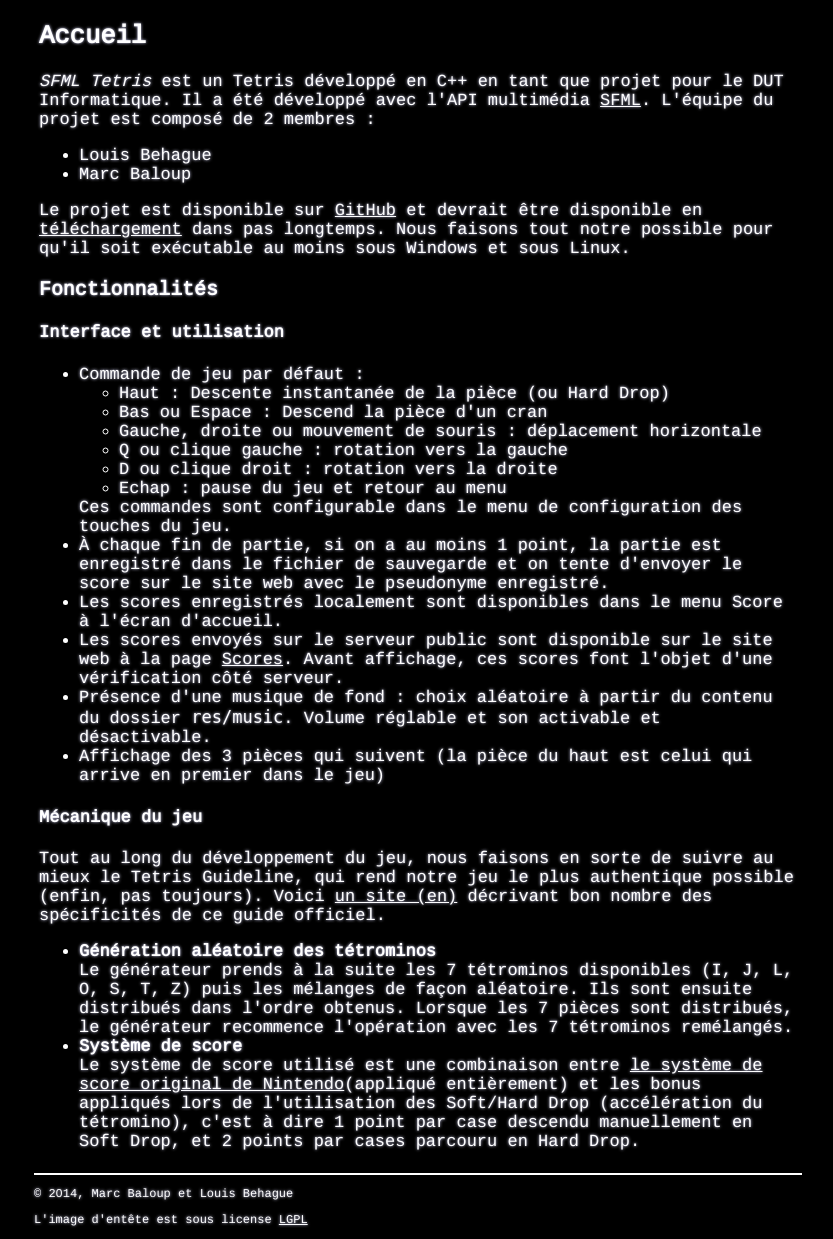
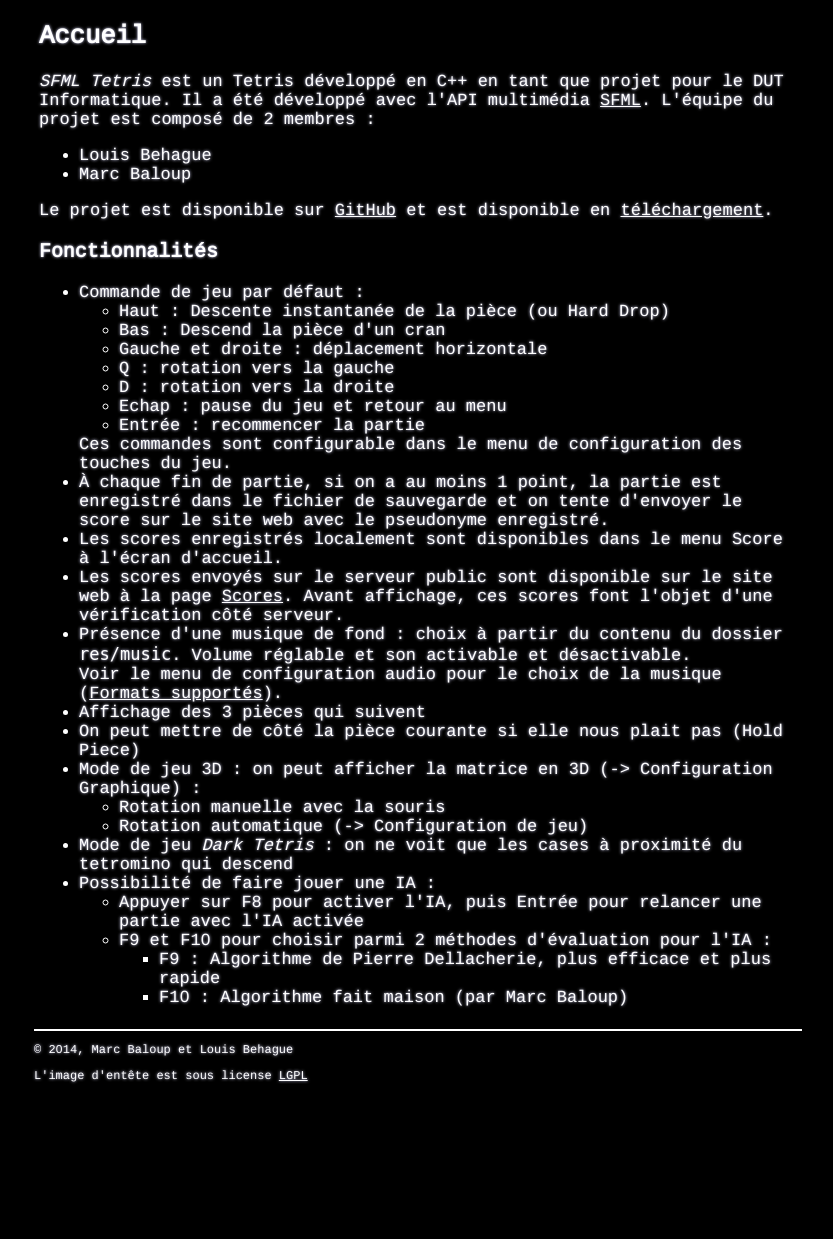
Before and after one commit to marcbal/SFMLTetris, a PHP site: page / in a window 1280 px wide. Shown: the part 174-1413 px from the top of the page, without its empty margins (222-1055 px from the left). After the commit the page ends 1257 px from the top, so only its background shows below. Run offline with PHP 8.4, Linux system fonts and the light colour scheme.

Commit message:
Amélioration du site et de l'upload des scores
+ correctiond d'un oubli dans le fichier projet

```diff
--- a/web/include/checking.php
+++ b/web/include/checking.php
@@ -415,7 +415,7 @@
 	$data_valid = false;
 }
 
-if ($checking_tetromino != $output_data['tetrominoes'])
+if ($checking_tetromino != $output_data['tetrominoes'] AND $checking_tetromino != $output_data['tetrominoes']-1)
 {
 	echo 'error_checking : nb of tetromino diff in global data. simulated = ' . $checking_tetromino . ' and data = ' . $output_data['tetrominoes'] . "\n";
 	$data_valid = false;
--- a/web/index.php
+++ b/web/index.php
@@ -11,19 +11,18 @@
 	<li>Louis Behague</li>
 	<li>Marc Baloup</li>
 </ul>
-<p>Le projet est disponible sur <a href="https://github.com/marcbal/SFMLTetris">GitHub</a> et devrait être disponible en <a href="download.php">téléchargement</a> dans pas longtemps.
-Nous faisons tout notre possible pour qu'il soit exécutable au moins sous Windows et sous Linux.</p>
+<p>Le projet est disponible sur <a href="https://github.com/marcbal/SFMLTetris">GitHub</a> et est disponible en <a href="download.php">téléchargement</a>.
 <h3>Fonctionnalités</h3>
-<h4>Interface et utilisation</h4>
 <ul>
 	<li>Commande de jeu par défaut :
 		<ul>
 			<li>Haut : Descente instantanée de la pièce (ou Hard Drop)</li>
-			<li>Bas ou Espace : Descend la pièce d'un cran</li>
-			<li>Gauche, droite ou mouvement de souris : déplacement horizontale</li>
-			<li>Q ou clique gauche : rotation vers la gauche</li>
-			<li>D ou clique droit : rotation vers la droite</li>
+			<li>Bas : Descend la pièce d'un cran</li>
+			<li>Gauche et droite : déplacement horizontale</li>
+			<li>Q : rotation vers la gauche</li>
+			<li>D : rotation vers la droite</li>
 			<li>Echap : pause du jeu et retour au menu</li>
+			<li>Entrée : recommencer la partie</li>
 		</ul>
 		Ces commandes sont configurable dans le menu de configuration des touches du jeu.
 	</li>
@@ -32,21 +31,28 @@
 	<li>Les scores enregistrés localement sont disponibles dans le menu Score à l'écran d'accueil.</li>
 	<li>Les scores envoyés sur le serveur public sont disponible sur le site web à la page <a href="scores.php">Scores</a>. Avant affichage,
 	ces scores font l'objet d'une vérification côté serveur.</li>
-	<li>Présence d'une musique de fond : choix aléatoire à partir du contenu du dossier <code>res/music</code>. Volume réglable et son activable et désactivable.</li>
-	<li>Affichage des 3 pièces qui suivent (la pièce du haut est celui qui arrive en premier dans le jeu)</li>
-</ul>
-<h4>Mécanique du jeu</h4>
-<p>Tout au long du développement du jeu, nous faisons en sorte de suivre au mieux le Tetris Guideline, qui rend notre jeu le plus
-authentique possible (enfin, pas toujours). Voici <a href="http://tetris.wikia.com/wiki/Tetris_Guideline">un site (en)</a>
-décrivant bon nombre des spécificités de ce guide officiel.</p>
-<ul>
-	<li><b>Génération aléatoire des tétrominos</b><br/>
-		Le générateur prends à la suite les 7 tétrominos disponibles (I, J, L, O, S, T, Z) puis les mélanges de façon aléatoire. Ils sont ensuite
-		distribués dans l'ordre obtenus. Lorsque les 7 pièces sont distribués, le générateur recommence l'opération avec les 7 tétrominos remélangés.</li>
-	<li><b>Système de score</b><br/>
-		Le système de score utilisé est une combinaison entre <a href="http://tetris.wikia.com/wiki/Scoring#Original_Nintendo_Scoring_System">le système de score
-		original de Nintendo</a>(appliqué entièrement) et les bonus appliqués lors de l'utilisation des Soft/Hard Drop (accélération du tétromino), c'est à dire
-		1 point par case descendu manuellement en Soft Drop, et 2 points par cases parcouru en Hard Drop.</li>
+	<li>Présence d'une musique de fond : choix à partir du contenu du dossier <code>res/music</code>. Volume réglable et son activable et désactivable.<br/>
+		Voir le menu de configuration audio pour le choix de la musique (<a href="http://www.sfml-dev.org/documentation/2.1/classsf_1_1SoundBuffer.php#a2be6a8025c97eb622a7dff6cf2594394">Formats supportés</a>).</li>
+	<li>Affichage des 3 pièces qui suivent</li>
+	<li>On peut mettre de côté la pièce courante si elle nous plait pas (Hold Piece)</li>
+	<li>Mode de jeu 3D : on peut afficher la matrice en 3D (-> Configuration Graphique) :
+		<ul>
+			<li>Rotation manuelle avec la souris</li>
+			<li>Rotation automatique (-> Configuration de jeu)</li>
+		</ul>
+	</li>
+	<li>Mode de jeu <i>Dark Tetris</i> : on ne voit que les cases à proximité du tetromino qui descend</li>
+	<li>Possibilité de faire jouer une IA :
+		<ul>
+			<li>Appuyer sur F8 pour activer l'IA, puis Entrée pour relancer une partie avec l'IA activée</li>
+			<li>F9 et F10 pour choisir parmi 2 méthodes d'évaluation pour l'IA :
+				<ul>
+					<li>F9 : Algorithme de Pierre Dellacherie, plus efficace et plus rapide</li>
+					<li>F10 : Algorithme fait maison (par Marc Baloup)</li>
+				</ul>
+			</li>
+		</ul>
+	</li>
 </ul>
 
 
--- a/web/scores.php
+++ b/web/scores.php
@@ -34,9 +34,9 @@
 {
 	include_once('include/function_time.php');
 	?>
-		<h3>Affichage des 100 meilleures scores</h3>
+		<h3>Affichage des 1000 meilleures scores</h3>
 	<?php
-	$resultats=$bdd_connexion->query("SELECT player_name, score, time, lignes, nb_tetromino FROM " . $bdd_table . " WHERE checked = 1 ORDER BY score DESC LIMIT 0, 100");
+	$resultats=$bdd_connexion->query("SELECT player_name, score, time, lignes, nb_tetromino FROM " . $bdd_table . " WHERE checked = 1 ORDER BY score DESC LIMIT 0, 1000");
 	$resultats->setFetchMode(PDO::FETCH_OBJ);
 
 	?>
```
Also changed, not shown: web/download.php (+7 -5 lines), web/post_score.php (+5 -3 lines), web/res/screen_explosion.png (deleted), web/res/screen_game.png, web/res/screen_game3D.png (added), web/res/screen_index.png, web/res/screen_touches.png, 2 other files.
